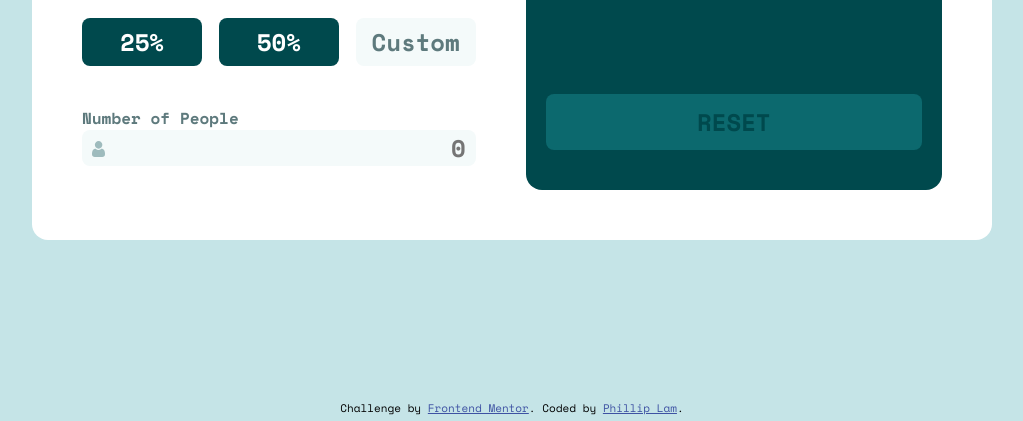
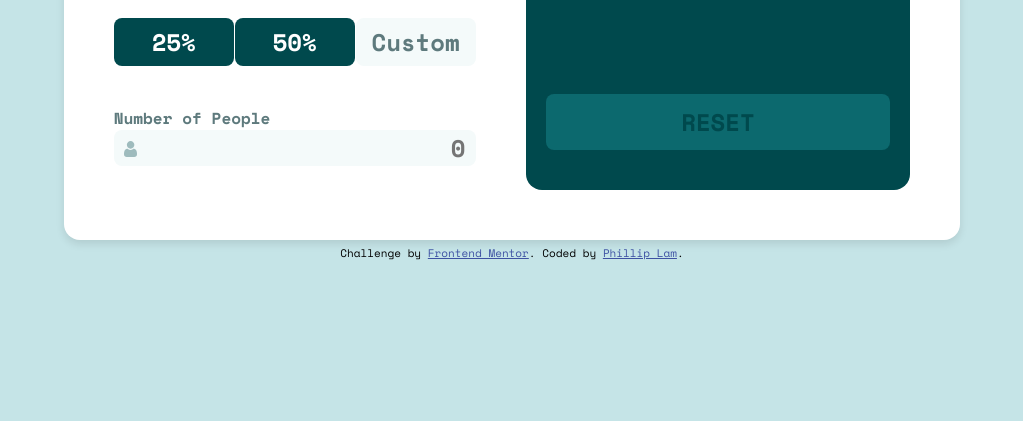
Before and after one commit to philliplam8/tip-calculator-app-challenge, a plain HTML site: page index.html in a window 1280 px wide. Shown: the part 400-821 px from the top of the page, without its empty margins (128-1151 px from the left). After the commit the page ends 800 px from the top, so only its background shows below. Drawn offline with nearby package versions, Linux system fonts and the light colour scheme.

Commit message:
Updated breakpoint margin styling for larger devices and slight box shadow

```diff
--- a/styles.css
+++ b/styles.css
@@ -78,6 +78,15 @@ main {
     display: flex;
     margin: 0 20vh 20vh;
     padding: 25px;
+    box-shadow: 0 4px 8px 0 rgba(0, 0, 0, 0.1);
+}
+
+@media only screen and (min-width: 1025px) {
+    main {
+        width: 896.625px;
+        margin: auto;
+    }
+
 }
 
 @media only screen and (max-width: 1024px) {
@@ -147,7 +156,6 @@ main input {
 
 .tip:focus, .tip-clicked {
     background: hsl(172, 67%, 45%);
-    ;
     color: hsl(183, 100%, 15%);
 }
 
```
